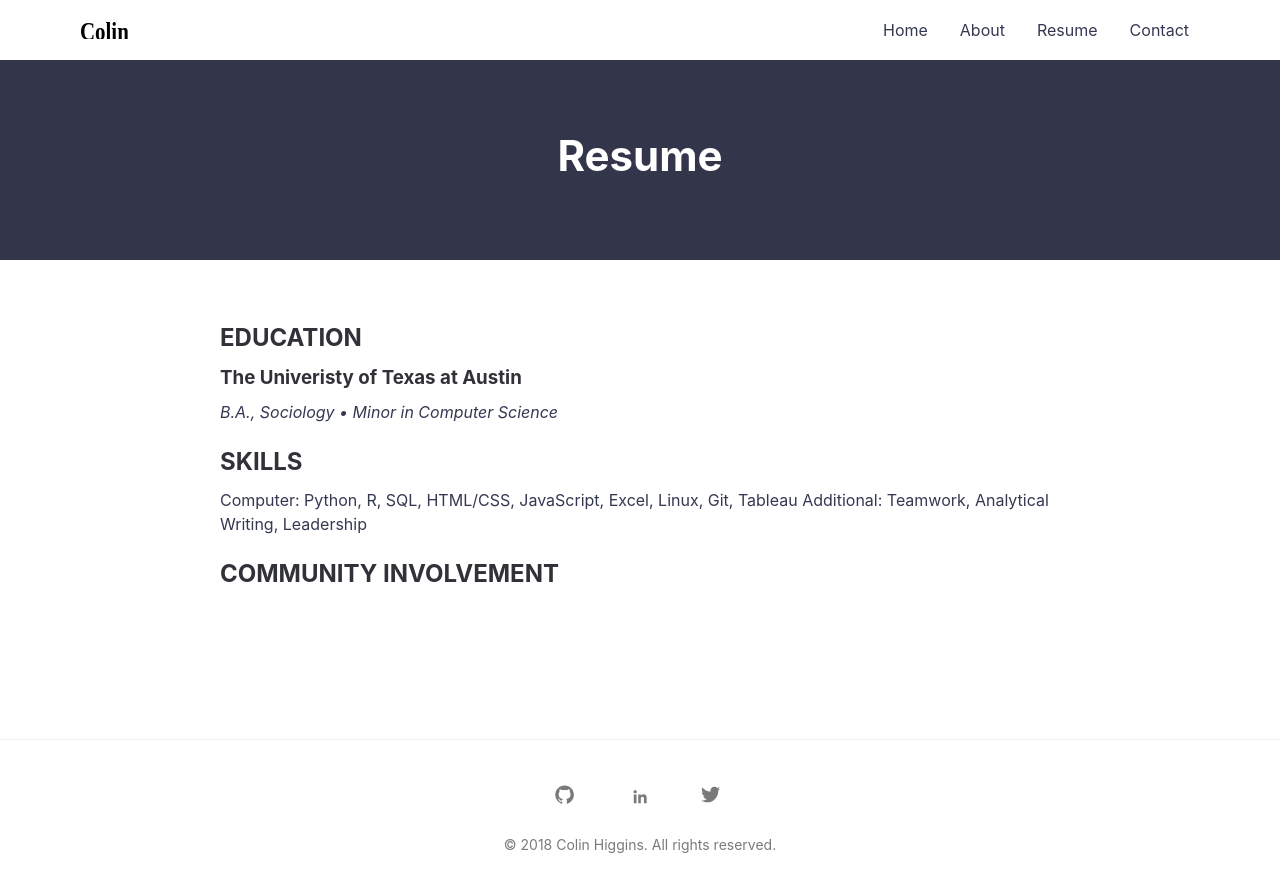
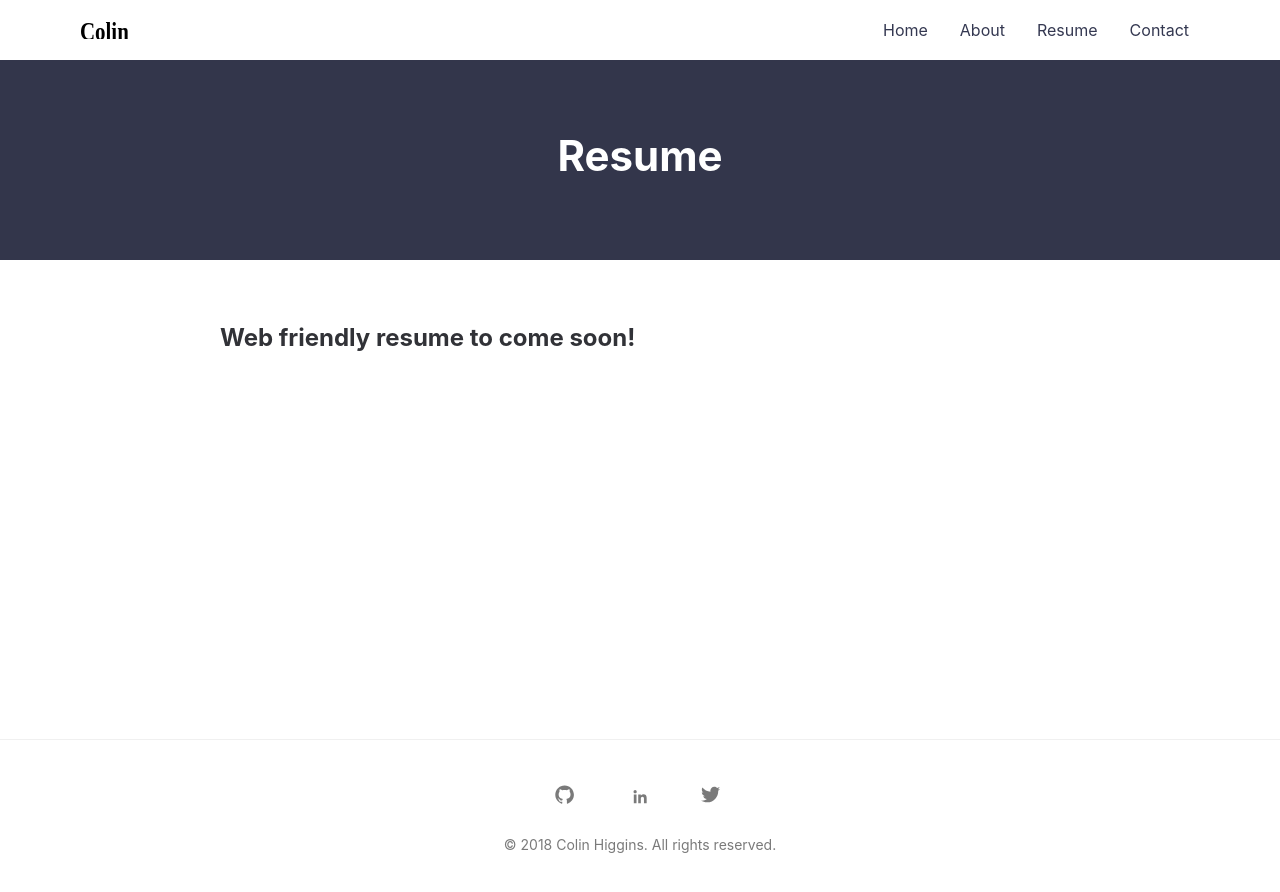
Before and after one commit to Chigg/Chigg.github.io, a Jekyll site: the page built from resume.md, in a window 1280 px wide. Shown: the top 892 px of the page. Built offline with Jekyll 4.4.1, drawn with Linux system fonts in a browser that asks for light colours.

Commit message:
initial clean up

```diff
--- a/resume.md
+++ b/resume.md
@@ -4,15 +4,4 @@
 permalink: /resume/
 ---
 
-## EDUCATION
-
-### The Univeristy of Texas at Austin
-*B.A., Sociology • Minor in Computer Science*
-
-
-
-## SKILLS
-Computer: Python, R, SQL, HTML/CSS, JavaScript, Excel, Linux, Git, Tableau
-Additional: Teamwork, Analytical Writing, Leadership
-
-## COMMUNITY INVOLVEMENT
+## Web friendly resume to come soon!
```
Also changed, not shown: contact.md (+0 -9 lines).
